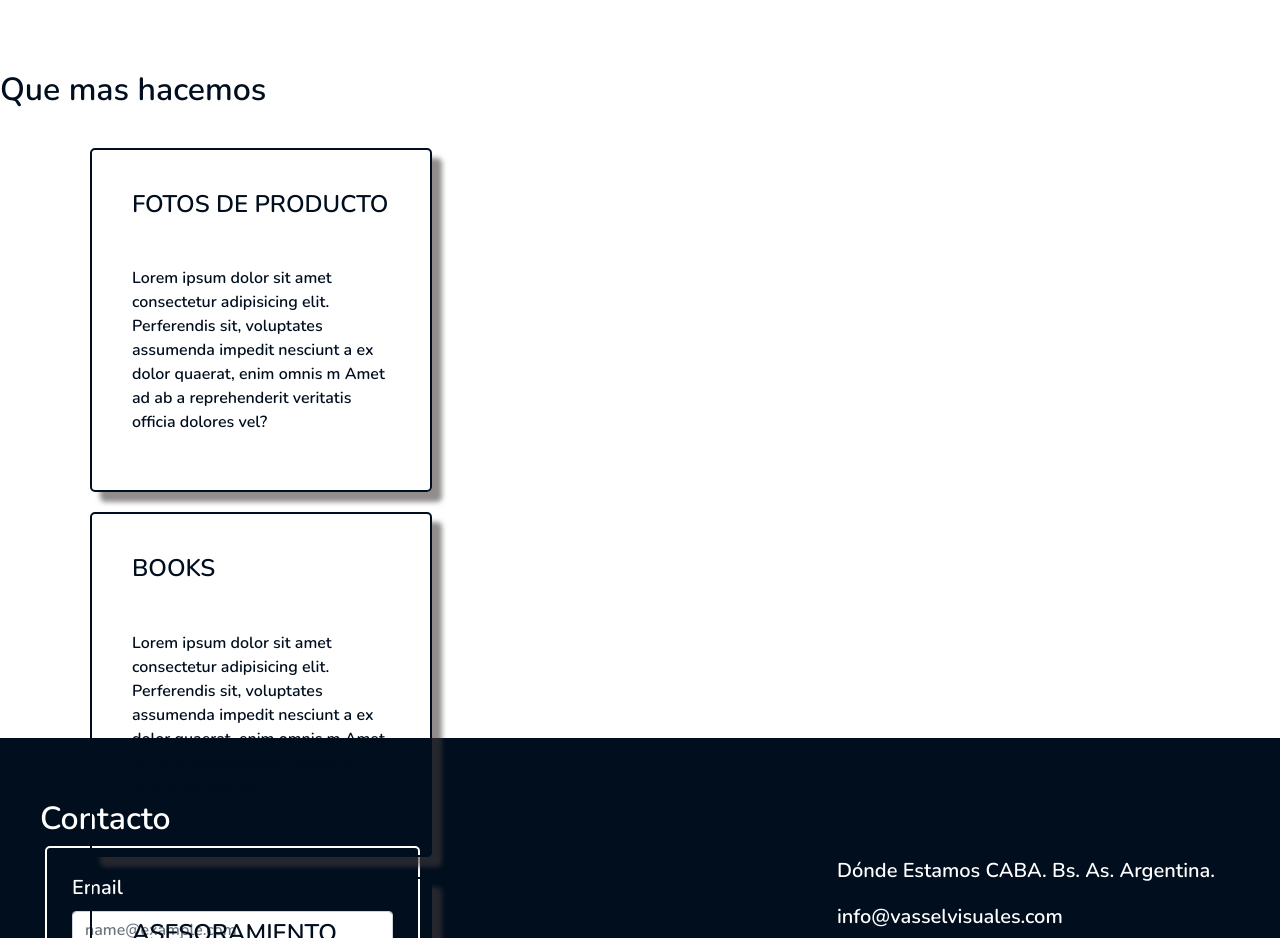
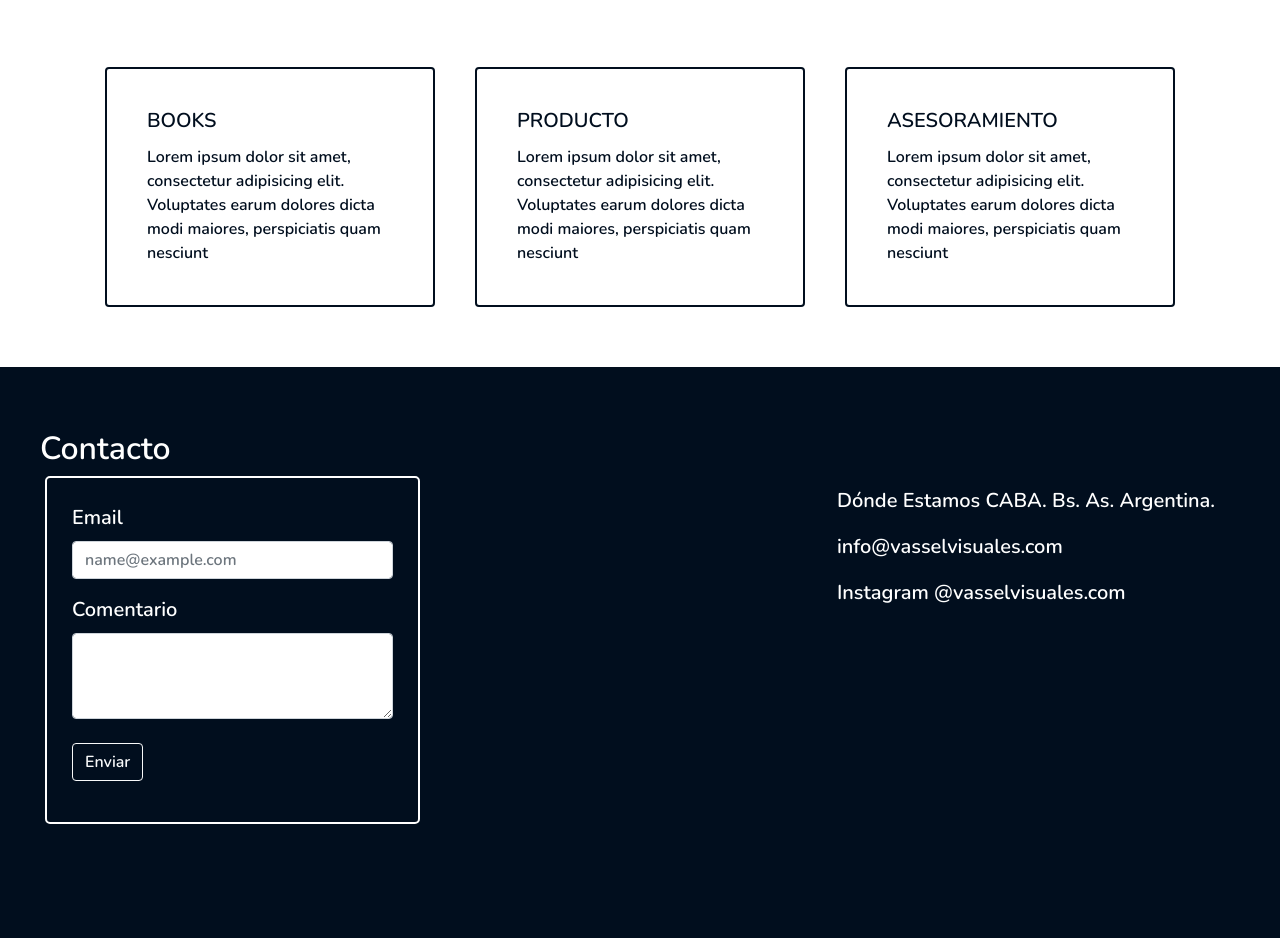
Before and after one commit to MarinaGuinle/Proyecto-integrador, a website: page index.html in a window 1280 px wide. Shown: the part 2001-2939 px from the top of the page. Drawn offline with nearby package versions, Linux system fonts and the light colour scheme.

Commit message:
first commit

```diff
--- a/SCSS/components/_portfolio.scss
+++ b/SCSS/components/_portfolio.scss
@@ -3,7 +3,7 @@
   position: relative;
   overflow: hidden;
   margin: 10px 0;
-  border-radius: 2px;
+  border-radius: 4px;
 
 
     .portfolio-text {
--- a/SCSS/components/_servicios.scss
+++ b/SCSS/components/_servicios.scss
@@ -1,33 +1,30 @@
 
 
 .container-box {
-  position: relative;
-  width: 100%;
-  margin: 10px 0;
-  border-radius: 5px;
-  height: 600px;
+ display: flex;
+ justify-content: center;
+ padding:40px;
+
 
 
   .box-item {
-    display: flex;
-    flex-direction: column;
-    width: 30%;
+    width: 20%;
+    height: 10%;
 
-    box-shadow: 10px 10px 5px rgba(65, 59, 59, 0.582);
     border: 2px solid #010e1e;
     color: #010e1e;
     padding: 20px;
     margin: 20px;
-    border-radius: 5px;
+    border-radius: 4px;
 
-    .title-box {
-      padding: 10px;
-      margin: 10px;
+
+    &:hover {
+      box-shadow: 10px 10px 5px rgba(65, 59, 59, 0.582);
+      transform: scale(1.03);
+      transition: all 1s;
+
+
     }
 
-    .text-box {
-      padding: 10px;
-      margin: 10px;
-    }
   }
 }
--- a/index.html
+++ b/index.html
@@ -155,69 +155,62 @@
 
   <!-------------------------------SERVICIOS ----------------------------------->
 
-    <section id="servicios" >
+  <section id="servicios ">
 
-      <div class="title-sevicios">
-        <h2>Que mas hacemos</h2>
+    <div class="container  container-box">
+               <!--------card1 --------->
+      <div class="card    box-item" style="width: 25rem;">
+          <div class="card-body">
+            <h5 class="card-title">BOOKS</h5>
+            <p class="card-text">Lorem ipsum dolor sit amet, consectetur adipisicing elit.
+              Voluptates earum dolores dicta modi maiores, perspiciatis quam nesciunt </p>
+          </div>
       </div>
 
-      <div class=" container">
-        <!-- box 1 -->
-        <div class="row ">
-         <div class="container-box">
+          <!--------card2 --------->
+      <div class="card  box-item" style="width: 25rem;">
+          <div class="card-body">
+            <h5 class="card-title">PRODUCTO</h5>
+            <p class="card-text">Lorem ipsum dolor sit amet, consectetur adipisicing elit.
+              Voluptates earum dolores dicta modi maiores, perspiciatis quam nesciunt </p>
+          </div>
+      </div>
 
-            <div class="col-sm box-item ">
-              <div class="title-box">
-                <h4>FOTOS DE PRODUCTO</h4>
-              </div>
+          <!--------card3 --------->
+      <div class="card  box-item" style="width: 25rem;">
+          <div class="card-body">
+            <h5 class="card-title ">ASESORAMIENTO</h5>
+            <p class="card-text ">Lorem ipsum dolor sit amet, consectetur adipisicing elit.
+              Voluptates earum dolores dicta modi maiores, perspiciatis quam nesciunt </p>
+          </div>
+      </div>
 
-              <div class="text-box">
-                <p>
-                  Lorem ipsum dolor sit amet consectetur adipisicing elit.
-                  Perferendis sit, voluptates assumenda impedit nesciunt a ex
-                  dolor quaerat, enim omnis m Amet ad ab a reprehenderit veritatis
-                  officia dolores vel?
-                </p>
-              </div>
-            </div>
 
-            <!-- box 2 -->
 
-            <div class="col-sm box-item ">
-              <div class="title-box">
-                <h4>BOOKS</h4>
-              </div>
+    </div>
 
-              <div class="text-box ">
-                <p>
-                  Lorem ipsum dolor sit amet consectetur adipisicing elit.
-                  Perferendis sit, voluptates assumenda impedit nesciunt a ex
-                  dolor quaerat, enim omnis m Amet ad ab a reprehenderit veritatis
-                  officia dolores vel?
-                </p>
-              </div>
-            </div>
 
-            <!-- box 3 -->
 
-            <div class="col-sm box-item">
-              <div class="title-box">
-                <h4 clas>ASESORAMIENTO</h4>
-              </div>
 
-              <div class="text-box">
-                <p>
-                  Lorem ipsum dolor sit amet consectetur adipisicing elit.
-                  Perferendis sit, voluptates assumenda impedit nesciunt a ex
-                  dolor quaerat, enim omnis m Amet ad ab a reprehenderit veritatis
-                  officia dolores vel?
-                </p>
-              </div>
-            </div>
-          </div>
-        </div>
-      </div>
-  </section>
+
+
+
+
+</section>
+
+
+
+
+
+
+
+
+
+
+
+
+
+
 <!-------------------------------CONTACTO ------------------------------------------>
   <section id="contacto" class="contacto container-fluid">
       <h2>Contacto</h2>
```
Also changed, not shown: CSS/style.css, portfolio.html (line endings or trailing spaces), 1 other file.
